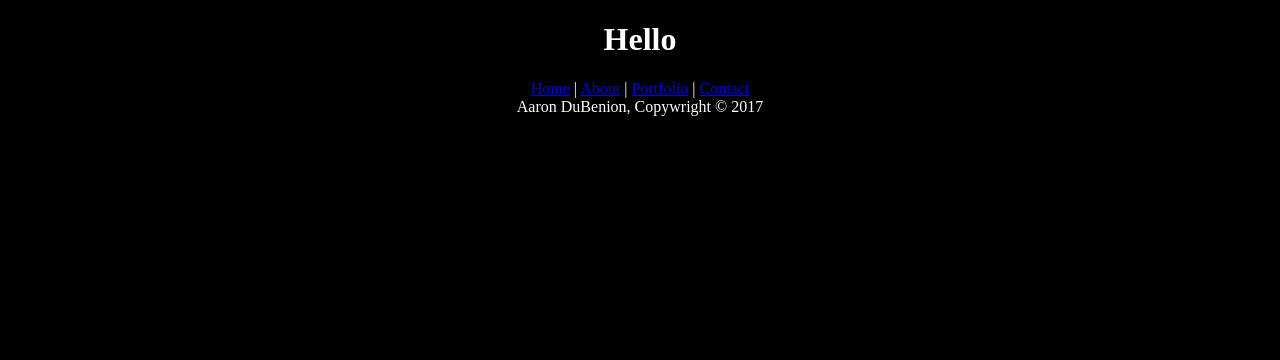
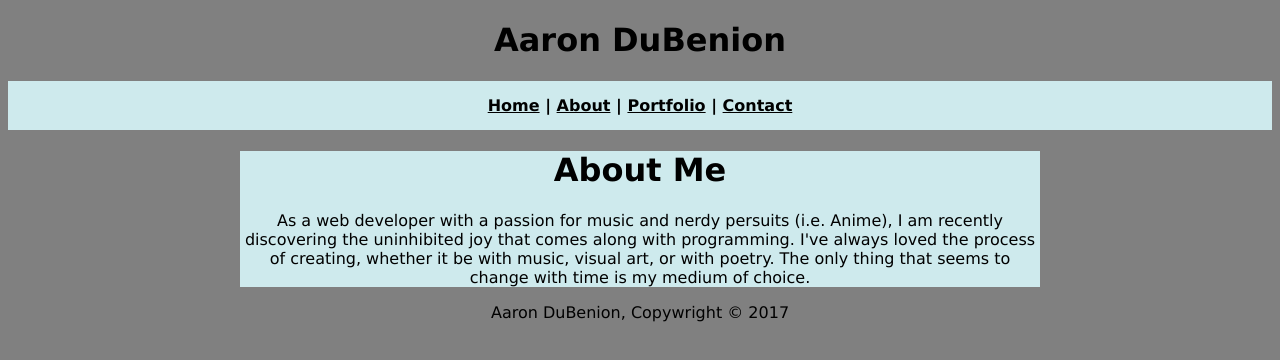
Before and after one commit to adubenion/Home, a React (Create React App) app: page /#/About in a window 1280 px wide. Shown: the top 360 px of the page. Built offline with nearby package versions, Linux system fonts and the light colour scheme.

Commit message:
file edits
Change color, add text

```diff
--- a/package.json
+++ b/package.json
@@ -2,7 +2,6 @@
   "name": "home",
   "version": "0.1.0",
   "private": true,
-  "homepage": "https://myusername.github.io/my-app",
   "dependencies": {
     "gh-pages": "^1.0.0",
     "react": "^16.0.0",
--- a/src/index.css
+++ b/src/index.css
@@ -1,13 +1,25 @@
 body {
-	background-color:#000;
-	color:#fff;
+	background-color:grey;
+	color:#000;
 	text-align:center;
+	font-family:Verdana, Arial, sans-serif;
 }
 
 #wrapper {
-	background-color:#c63131;
+	background-color:#ceeaed;
 	max-width:800px;
 	width:100%;
 	height:100%;
 	margin:0 auto;
 }
+
+a {
+	color:black;
+}
+
+nav {
+	background-color:#ceeaed;
+	color:black;
+	font-weight:bold;
+	padding:15px;
+}
--- a/src/js/About.jsx
+++ b/src/js/About.jsx
@@ -4,7 +4,13 @@ export class About extends React.Component {
 	render() {
 		return(
 			<div>
-
+				<h1>About Me</h1>
+				<p>
+					As a web developer with a passion for music and nerdy persuits (i.e. Anime),
+					I am recently discovering the uninhibited joy that comes along with programming. I've always loved
+					the process of creating, whether it be with music, visual art, or with poetry. The only thing that
+					seems to change with time is my medium of choice.
+				</p>
 			</div>
 		);
 	}
--- a/src/js/Contact.jsx
+++ b/src/js/Contact.jsx
@@ -4,7 +4,17 @@ export class Contact extends React.Component {
 	render() {
 		return(
 			<div>
-
+				<h1> Contact</h1>
+				<p>
+					Reach out! Contact me via email, LinkedIn or GetHub for more information!<br />
+					<br />
+					<br />
+					Email: <a href="mailto:aaron.dubenion@gmail.com">aaron.dubenion@gmail.com</a><br />
+					<br />
+					LinkedIn: <a href="http://linkedin.com/in/aaron-dubenion-aa34b2bb/"><img src="" alt="LinkedIn" /></a><br />
+					<br />
+					GetHub: <a href="http://github.com/adubenion/"><img src="" alt="GitHub" /></a>
+				</p>
 			</div>
 		);
 	}
--- a/src/js/Header.js
+++ b/src/js/Header.js
@@ -6,7 +6,7 @@ export class Header extends React.Component {
         return(
             <div>
                 <header>
-                    <h1>Hello</h1>
+                    <h1>Aaron DuBenion</h1>
                     <nav>
                         <Link to="/">Home</Link> | <Link to="/About">About</Link> | <Link to="/Portfolio">Portfolio</Link> | <Link to="/Contact">Contact</Link>
                     </nav>
--- a/src/js/Home.jsx
+++ b/src/js/Home.jsx
@@ -4,9 +4,8 @@ export class Home extends React.Component {
 	render() {
 		return(
 			<div>
-				<main>
-                    <p>My name is Aaron, and I'm a web developer</p>
-                </main>
+				<h1>Home</h1>
+                <p>My name is Aaron, and I'm a web developer</p>
 			</div>
 		);
 	}
--- a/src/js/Portfolio.jsx
+++ b/src/js/Portfolio.jsx
@@ -4,7 +4,18 @@ export class Portfolio extends React.Component {
 	render() {
 		return(
 			<div>
+				<h1>Portfolio</h1>
+				<p>
+					Here's a look into past work that I've done!
+				</p>
 
+				<h2>Example Websites</h2>
+
+				<h3>Pet Shop Site</h3>
+				<a href=""><img src="" alt="Pet Shop Site" /></a>
+
+				<h3>Puppy-Lovers Site</h3>
+				<a href=""><img src="" alt="Puppy Lovers Site" /></a>
 			</div>
 		);
 	}
```
